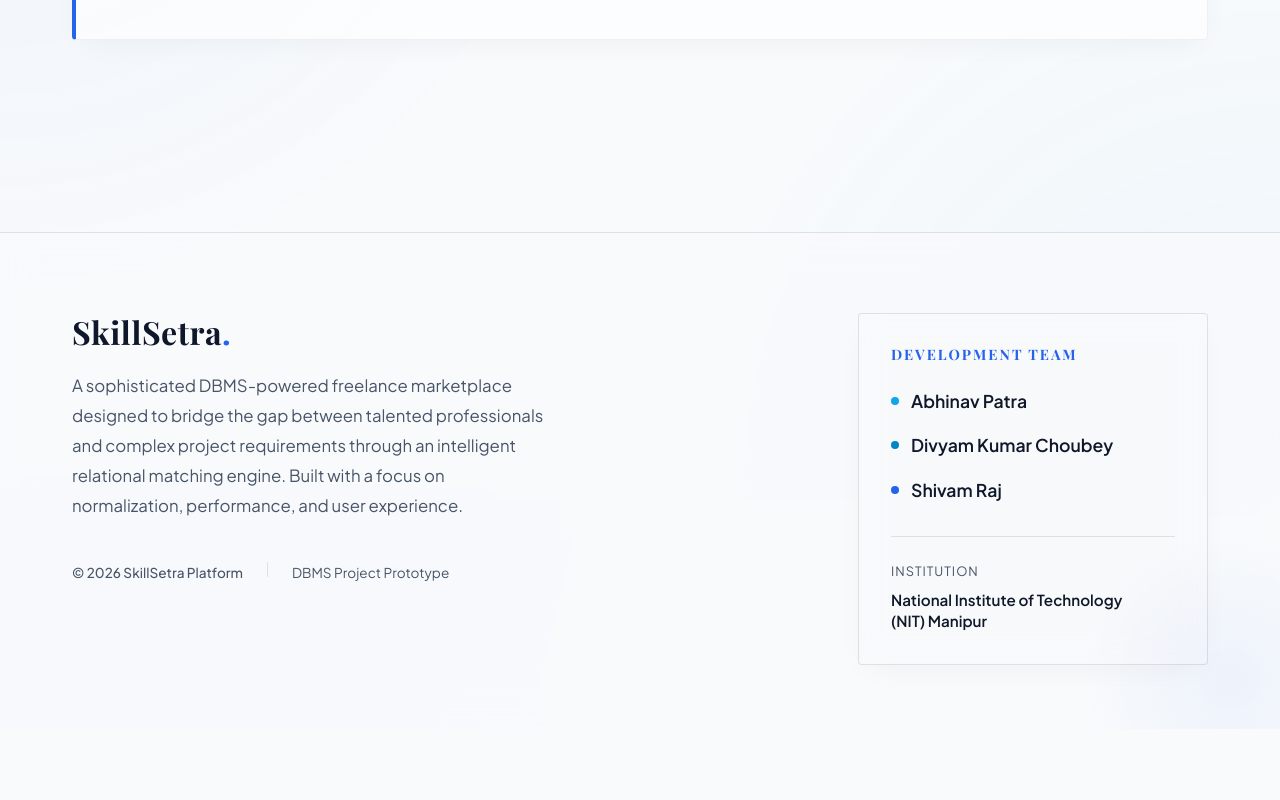
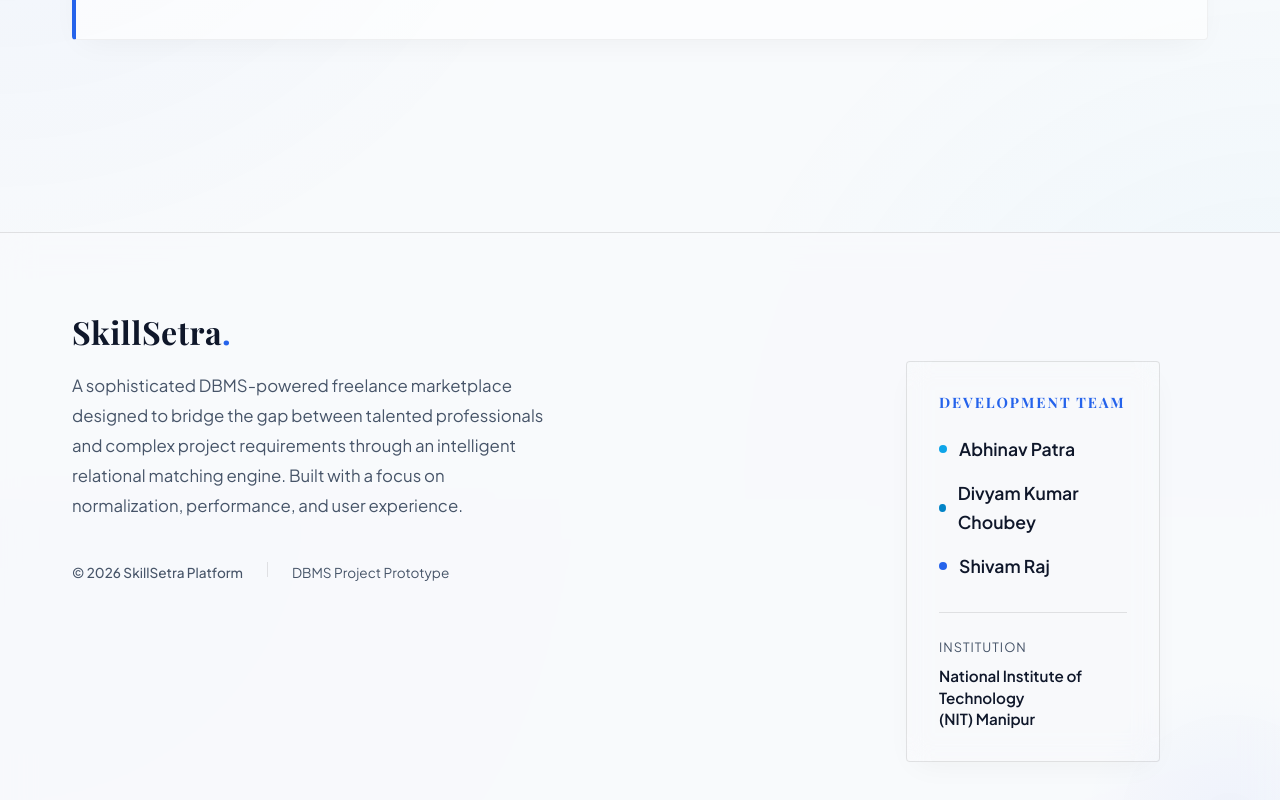
Before and after one commit to Shivam-821/skill-setra, a Next.js app: page / in a window 1280 px wide. Shown: the part 1901-2701 px from the top of the page. Before the commit the page ends 2630 px from the top, so only its background shows below. Built offline with nearby package versions, Linux system fonts and the light colour scheme; a web font is replaced by a local one.

Commit message:
Update Footer.tsx

```diff
--- a/src/components/Footer.tsx
+++ b/src/components/Footer.tsx
@@ -78,7 +78,7 @@ export default function Footer() {
 
           {/* Right Side: Team & College */}
           <div style={{ flex: '0 1 350px' }}>
-            <div className="glass-card" style={{ padding: '2rem', background: 'rgba(255,255,255,0.01)', border: '1px solid var(--border)' }}>
+            <div className="glass-card" style={{ padding: '2rem', margin: '3rem', background: 'rgba(255,255,255,0.01)', border: '1px solid var(--border)' }}>
               <h3 style={{
                 fontSize: '0.9rem',
                 textTransform: 'uppercase',
```
